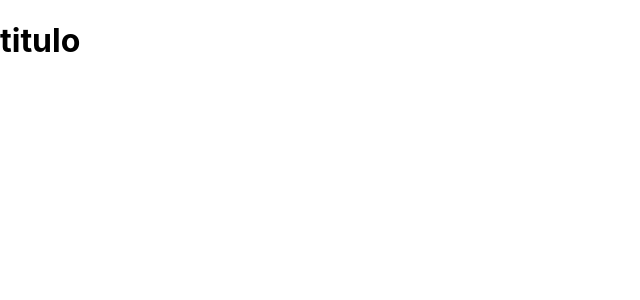
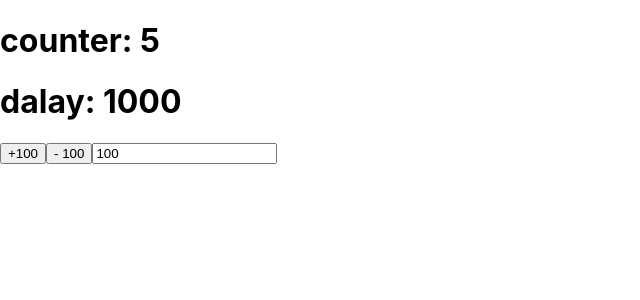
Before and after one commit to p4kz/udemy-react, a React (Create React App) app in the folder react-hooks-advanced/: page / in a window 1280 px wide. Shown: the top 300 px of the page, without its empty margins (0-640 px from the left). Built offline with nearby package versions, Linux system fonts and the light colour scheme.

Commit message:
update readme / making set interval hook - react hooks

```diff
--- a/react-hooks-advanced/src/App.jsx
+++ b/react-hooks-advanced/src/App.jsx
@@ -1,66 +1,47 @@
-import { createContext, useReducer } from 'react';
-import P from 'prop-types'
+import { useEffect, useRef, useState } from 'react';
 import './App.css';
-import { useContext } from 'react';
-
-//action.js
-export const actions = {
-  CHANGE_TITLE: 'CHANGE_TITLE'
-}
-
-//data
-export const globalState = {
-  title: 'titulo',
-  body: 'body context',
-  counter: 0,
-}
-
-//reducer
-export const reducer = (state, action) => {
-  switch(action.type) {
-    case actions.CHANGE_TITLE: {
-      console.log('mudar title')
-      return {...state, title : 'qualquer coisa'}
-    }
-  }
-  return {...state}
-}
-
-//appcontext
-export const Context = createContext()
-
-export const AppContext = ({children}) => {
-  const [state, dispatch] = useReducer(reducer, globalState)
-
-  const changeTitle = () => {
-    dispatch({ type: actions.CHANGE_TITLE })
-  }
-
-  return (
-    <Context.Provider value={{ state, changeTitle }}>{children}</Context.Provider>
-  )
-}
-
-export const H1 = () => {
-  const context = useContext(Context)
-  return (
-    <h1 onClick={() => context.changeTitle()}>
-      {context.state.title}
-    </h1>
-  )
-}
 
 
+const useMyHook = (cb, delay = 1000) => {
+  const saveCb = useRef()
 
-AppContext.protoType = {
-  children: P.node
+  useEffect(() => {
+    saveCb.current = cb
+  },[cb])
+
+  useEffect(() => {
+    const interval = setInterval(() => {
+      saveCb.current()
+    }, delay)
+
+    return () => clearInterval(interval)
+  }, [delay])
 }
 
 function App() {
+  const [counter, setCounter] = useState(0)
+  const [delay, setDelay] = useState(1000)
+  const [incrementor, setIncrementor] = useState(100)
+
+  useMyHook(() => setCounter((c) => c + 1), delay)
+
   return (
-    <AppContext>
-      <H1></H1>
-    </AppContext>
+    <div>
+      <h1>counter: {counter}</h1>
+      <h1>dalay: {delay}</h1>
+      <button onClick={() => {
+        setDelay((d) => d + incrementor)
+      }}>
+        +{incrementor}
+      </button>
+      <button onClick={() => {
+        setDelay((d) => d - incrementor)
+      }}>
+        - {incrementor}
+      </button>
+
+      <input type='number' value={incrementor} onChange={(e) => setIncrementor(Number(e.target.value))}></input>
+    </div>
   );
 }
 
```
Also changed, not shown: 1 other file (tests, documents, lock files or other folders).
